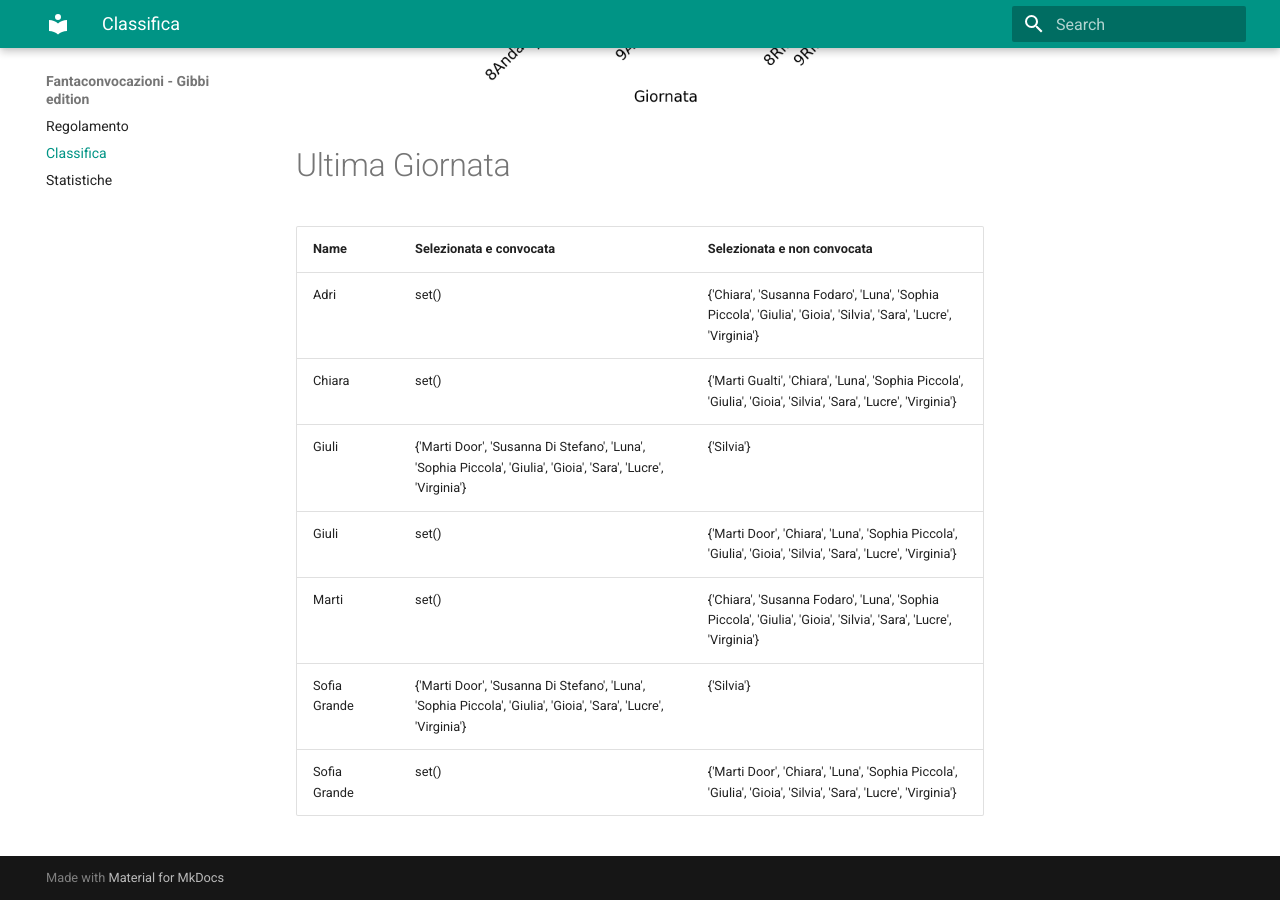
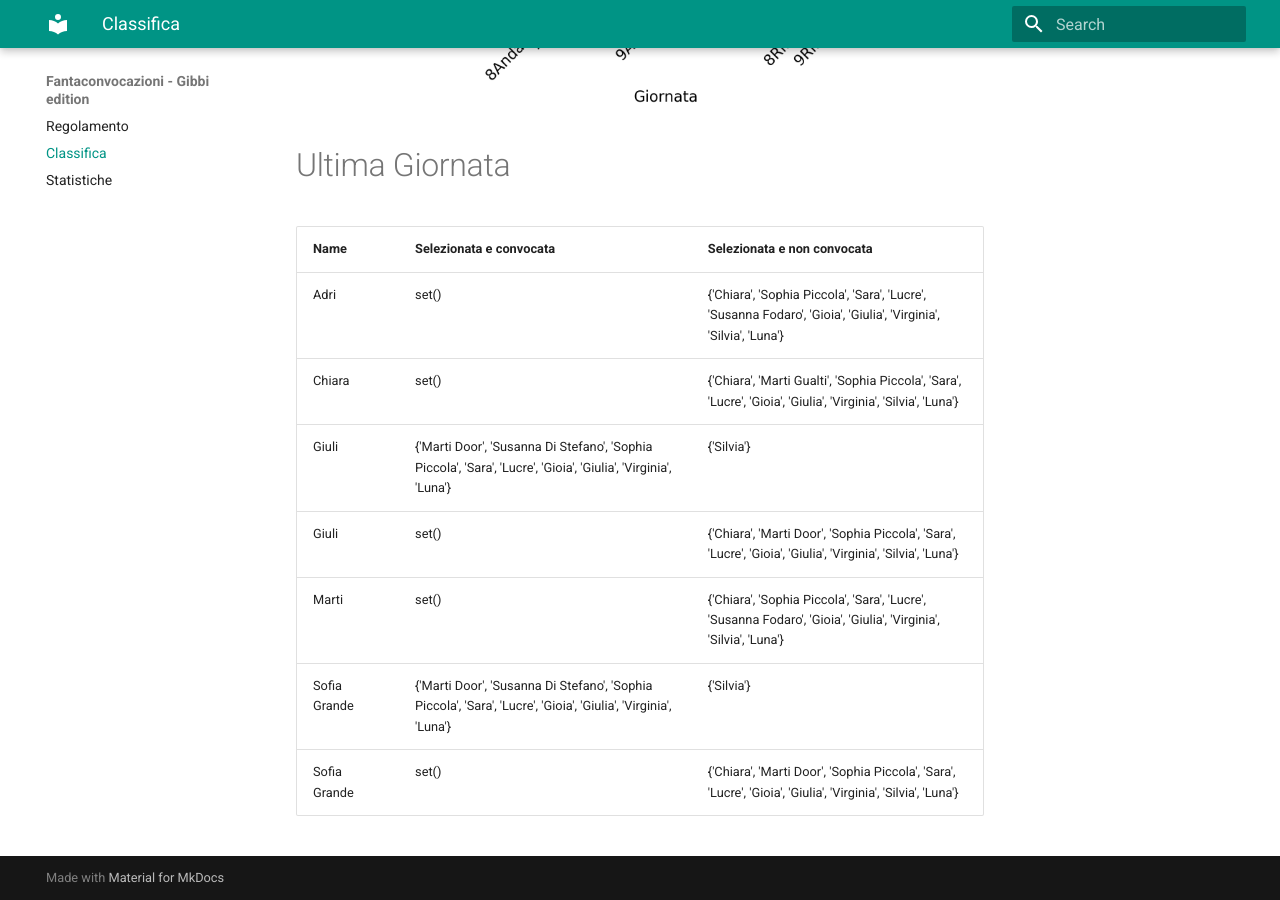
Before and after one commit to martinig94/fantagibbi, an MkDocs documentation site: the page built from docs/Classifica.md, in a window 1280 px wide and 900 px high, scrolled down 1003 px. Built offline with MkDocs 1.6.1 and Material for MkDocs 9.7.7, drawn with Linux system fonts in a browser that asks for light colours.

Commit message:
Auto-update from main.py

```diff
--- a/docs/Classifica.md
+++ b/docs/Classifica.md
@@ -18,11 +18,11 @@
 <!-- START_TABLE CORRECT -->
 | Name         | Selezionata e convocata                                                                                        | Selezionata e non convocata                                                                                      |
 |:-------------|:---------------------------------------------------------------------------------------------------------------|:-----------------------------------------------------------------------------------------------------------------|
-| Adri         | set()                                                                                                          | {'Chiara', 'Susanna Fodaro', 'Luna', 'Sophia Piccola', 'Giulia', 'Gioia', 'Silvia', 'Sara', 'Lucre', 'Virginia'} |
-| Chiara       | set()                                                                                                          | {'Marti Gualti', 'Chiara', 'Luna', 'Sophia Piccola', 'Giulia', 'Gioia', 'Silvia', 'Sara', 'Lucre', 'Virginia'}   |
-| Giuli        | {'Marti Door', 'Susanna Di Stefano', 'Luna', 'Sophia Piccola', 'Giulia', 'Gioia', 'Sara', 'Lucre', 'Virginia'} | {'Silvia'}                                                                                                       |
-| Giuli        | set()                                                                                                          | {'Marti Door', 'Chiara', 'Luna', 'Sophia Piccola', 'Giulia', 'Gioia', 'Silvia', 'Sara', 'Lucre', 'Virginia'}     |
-| Marti        | set()                                                                                                          | {'Chiara', 'Susanna Fodaro', 'Luna', 'Sophia Piccola', 'Giulia', 'Gioia', 'Silvia', 'Sara', 'Lucre', 'Virginia'} |
-| Sofia Grande | {'Marti Door', 'Susanna Di Stefano', 'Luna', 'Sophia Piccola', 'Giulia', 'Gioia', 'Sara', 'Lucre', 'Virginia'} | {'Silvia'}                                                                                                       |
-| Sofia Grande | set()                                                                                                          | {'Marti Door', 'Chiara', 'Luna', 'Sophia Piccola', 'Giulia', 'Gioia', 'Silvia', 'Sara', 'Lucre', 'Virginia'}     |
+| Adri         | set()                                                                                                          | {'Chiara', 'Sophia Piccola', 'Sara', 'Lucre', 'Susanna Fodaro', 'Gioia', 'Giulia', 'Virginia', 'Silvia', 'Luna'} |
+| Chiara       | set()                                                                                                          | {'Chiara', 'Marti Gualti', 'Sophia Piccola', 'Sara', 'Lucre', 'Gioia', 'Giulia', 'Virginia', 'Silvia', 'Luna'}   |
+| Giuli        | {'Marti Door', 'Susanna Di Stefano', 'Sophia Piccola', 'Sara', 'Lucre', 'Gioia', 'Giulia', 'Virginia', 'Luna'} | {'Silvia'}                                                                                                       |
+| Giuli        | set()                                                                                                          | {'Chiara', 'Marti Door', 'Sophia Piccola', 'Sara', 'Lucre', 'Gioia', 'Giulia', 'Virginia', 'Silvia', 'Luna'}     |
+| Marti        | set()                                                                                                          | {'Chiara', 'Sophia Piccola', 'Sara', 'Lucre', 'Susanna Fodaro', 'Gioia', 'Giulia', 'Virginia', 'Silvia', 'Luna'} |
+| Sofia Grande | {'Marti Door', 'Susanna Di Stefano', 'Sophia Piccola', 'Sara', 'Lucre', 'Gioia', 'Giulia', 'Virginia', 'Luna'} | {'Silvia'}                                                                                                       |
+| Sofia Grande | set()                                                                                                          | {'Chiara', 'Marti Door', 'Sophia Piccola', 'Sara', 'Lucre', 'Gioia', 'Giulia', 'Virginia', 'Silvia', 'Luna'}     |
 <!-- END_TABLE CORRECT -->
```
